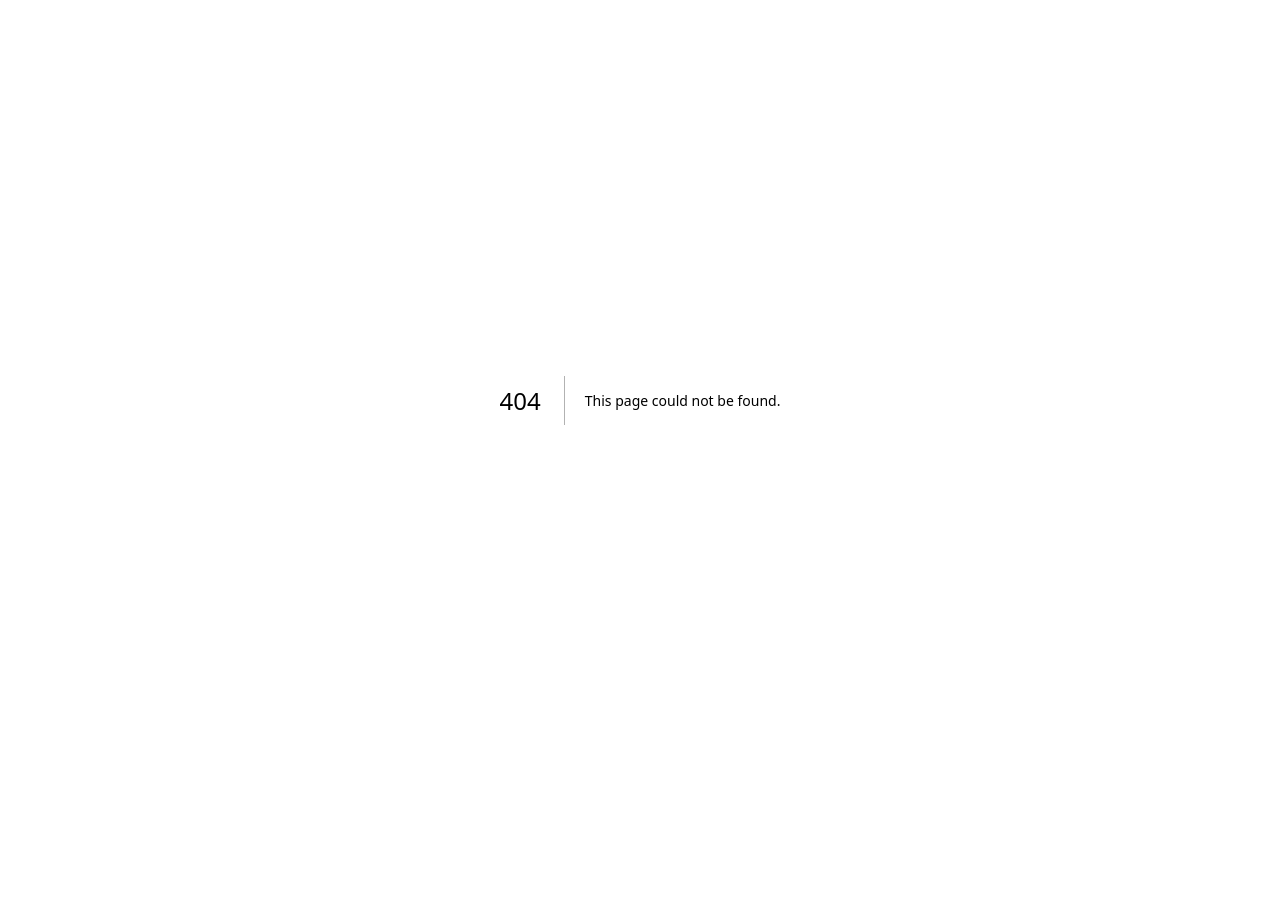
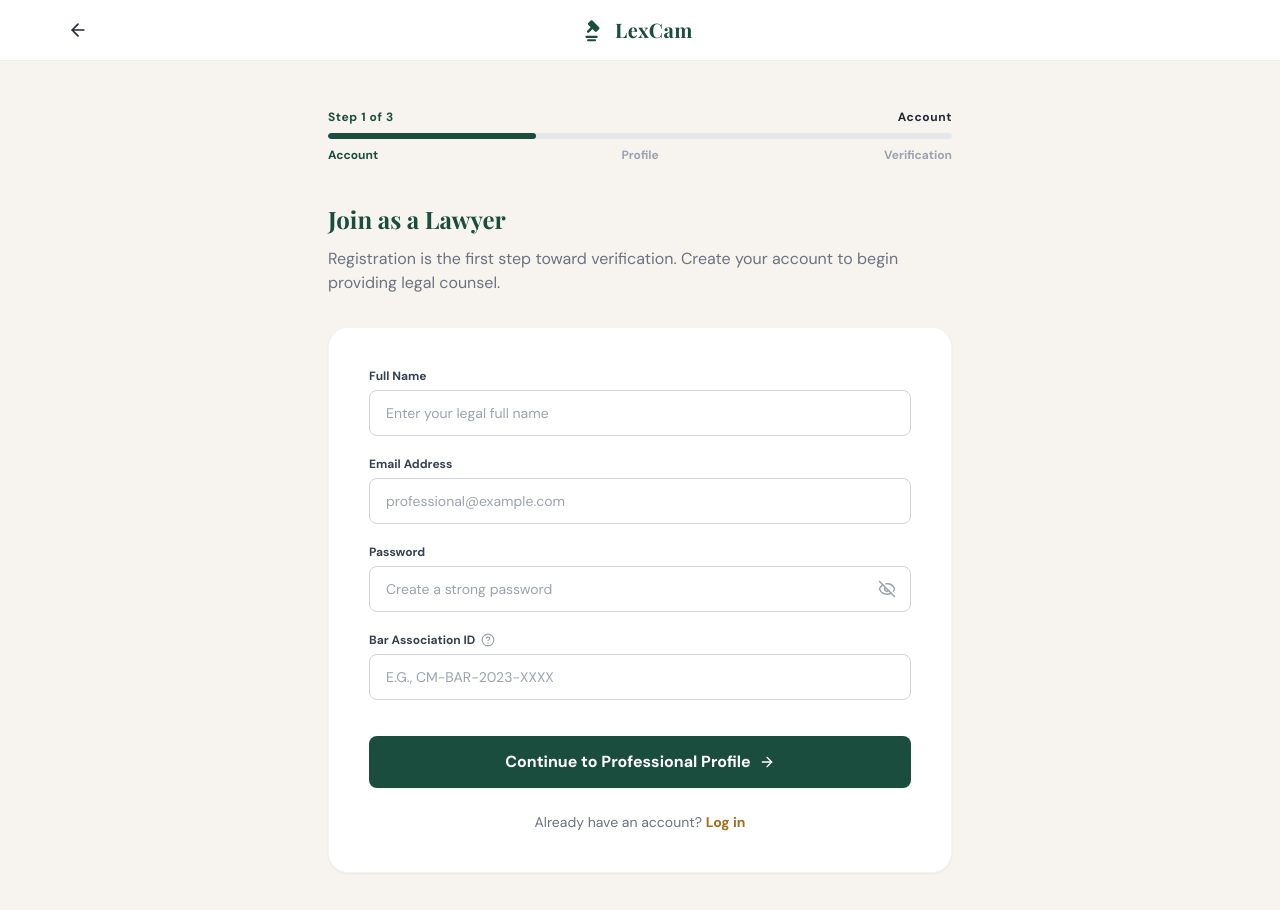
Before and after one commit to chewi-clinton/LexCamAI, a Next.js app in the folder frontend/: page /register-lawyer in a window 1280 px wide. Before the commit this address had no page. Shown: the top 910 px of the page. Before the commit the page ends 800 px from the top, so only its background shows below. Built offline with nearby package versions, Linux system fonts and the light colour scheme.

Commit message:
lawyer signup - account step

```diff
--- /dev/null
+++ b/frontend/src/app/(auth)/register-lawyer/page.jsx
@@ -0,0 +1,139 @@
+'use client';
+import { ArrowLeft, ArrowRight, EyeOff, HelpCircle } from 'lucide-react';
+import { useRouter } from 'next/navigation';
+import GavelIcon from '@/components/ui/GavelIcon';
+
+export default function LawyerOnboarding() {
+  const router = useRouter();
+  return (
+    <div className="min-h-screen bg-background font-sans flex flex-col items-center justify-start pb-16">
+
+      {/* Onboarding Header */}
+      <header className="w-full bg-white border-b border-gray-200/60 py-4 px-6 md:px-16 flex items-center justify-between sticky top-0 z-20">
+        <button className="text-gray-800 hover:text-gray-600 transition-colors p-1 rounded-lg">
+          <ArrowLeft size={20} />
+        </button>
+        <a href="/" className="font-serif text-xl font-bold text-primary tracking-wide flex items-center gap-2">
+          <GavelIcon size={24} />
+          LexCam
+        </a>
+        <div className="w-8" />
+      </header>
+
+      <main className="max-w-2xl w-full px-6 mt-12 flex flex-col">
+
+        {/* Stepper */}
+        <div className="w-full mb-10">
+          <div className="flex justify-between items-baseline mb-2">
+            <span className="text-xs font-bold text-primary tracking-wider">Step 1 of 3</span>
+            <span className="text-xs font-bold text-gray-800 tracking-wider">Account</span>
+          </div>
+          <div className="w-full bg-gray-200 h-1.5 rounded-full overflow-hidden mb-2">
+            <div className="bg-primary h-full w-1/3 rounded-full" />
+          </div>
+          <div className="grid grid-cols-3 text-[10px] md:text-xs font-bold text-gray-400 select-none">
+            <span className="text-primary text-left">Account</span>
+            <span className="text-center">Profile</span>
+            <span className="text-right">Verification</span>
+          </div>
+        </div>
+
+        {/* Intro */}
+        <div className="mb-8">
+          <h2 className="font-serif text-2xl font-bold text-primary mb-3">
+            Join as a Lawyer
+          </h2>
+          <p className="text-muted text-sm md:text-base leading-relaxed">
+            Registration is the first step toward verification. Create your account to begin providing legal counsel.
+          </p>
+        </div>
+
+        {/* Form Card */}
+        <div className="bg-surface w-full rounded-2xl shadow-sm border border-gray-100 p-8 md:p-10">
+          <form className="space-y-5" onSubmit={(e) => { e.preventDefault(); router.push('/register-lawyer/profile'); }}>
+
+            {/* Full Name */}
+            <div>
+              <label className="block text-xs font-bold text-gray-700 mb-1.5">
+                Full Name
+              </label>
+              <input
+                type="text"
+                placeholder="Enter your legal full name"
+                className="block w-full border border-gray-300 rounded-lg px-4 py-3 bg-white text-sm text-gray-800 placeholder:text-gray-400 focus:ring-1 focus:ring-primary focus:border-primary outline-none transition-shadow"
+              />
+            </div>
+
+            {/* Email */}
+            <div>
+              <label className="block text-xs font-bold text-gray-700 mb-1.5">
+                Email Address
+              </label>
+              <input
+                type="email"
+                placeholder="professional@example.com"
+                className="block w-full border border-gray-300 rounded-lg px-4 py-3 bg-white text-sm text-gray-800 placeholder:text-gray-400 focus:ring-1 focus:ring-primary focus:border-primary outline-none transition-shadow"
+              />
+            </div>
+
+            {/* Password */}
+            <div>
+              <label className="block text-xs font-bold text-gray-700 mb-1.5">
+                Password
+              </label>
+              <div className="relative rounded-lg border border-gray-300 focus-within:ring-1 focus-within:ring-primary focus-within:border-primary bg-white transition-shadow">
+                <input
+                  type="password"
+                  placeholder="Create a strong password"
+                  className="block w-full pl-4 pr-11 py-3 bg-transparent rounded-lg text-sm text-gray-800 placeholder:text-gray-400 outline-none"
+                />
+                <button
+                  type="button"
+                  className="absolute inset-y-0 right-0 pr-3.5 flex items-center text-gray-400 hover:text-gray-600 transition-colors"
+                >
+                  <EyeOff size={18} />
+                </button>
+              </div>
+            </div>
+
+            {/* Bar Association ID */}
+            <div>
+              <div className="flex items-center gap-1.5 mb-1.5">
+                <label className="block text-xs font-bold text-gray-700">
+                  Bar Association ID
+                </label>
+                <span className="text-gray-400 hover:text-gray-600 transition-colors cursor-help">
+                  <HelpCircle size={14} />
+                </span>
+              </div>
+              <input
+                type="text"
+                placeholder="e.g., CM-BAR-2023-XXXX"
+                className="block w-full border border-gray-300 rounded-lg px-4 py-3 bg-white text-sm text-gray-800 placeholder:text-gray-400 focus:ring-1 focus:ring-primary focus:border-primary outline-none transition-shadow uppercase"
+              />
+            </div>
+
+            <div className="pt-4">
+              <button
+                type="submit"
+                className="w-full bg-primary hover:bg-primary-light transition-colors text-white py-3.5 px-4 rounded-lg font-bold text-sm md:text-base flex items-center justify-center gap-2 shadow-sm"
+              >
+                Continue to Professional Profile
+                <ArrowRight size={16} />
+              </button>
+            </div>
+
+          </form>
+
+          <p className="text-center text-xs md:text-sm text-muted mt-6">
+            Already have an account?{' '}
+            <a href="/login" className="font-bold text-accent-dark hover:underline">
+              Log in
+            </a>
+          </p>
+        </div>
+
+      </main>
+    </div>
+  );
+}
```
